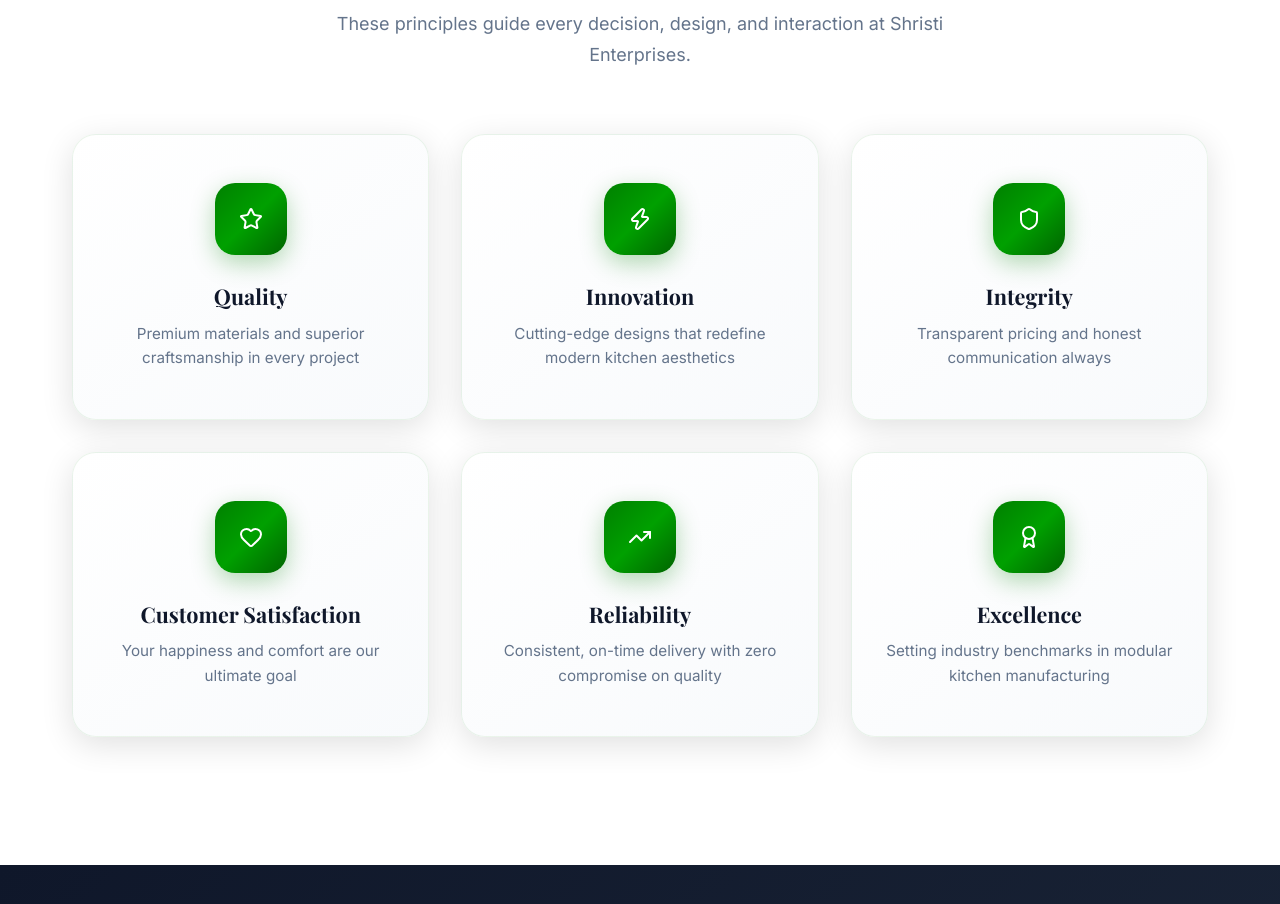
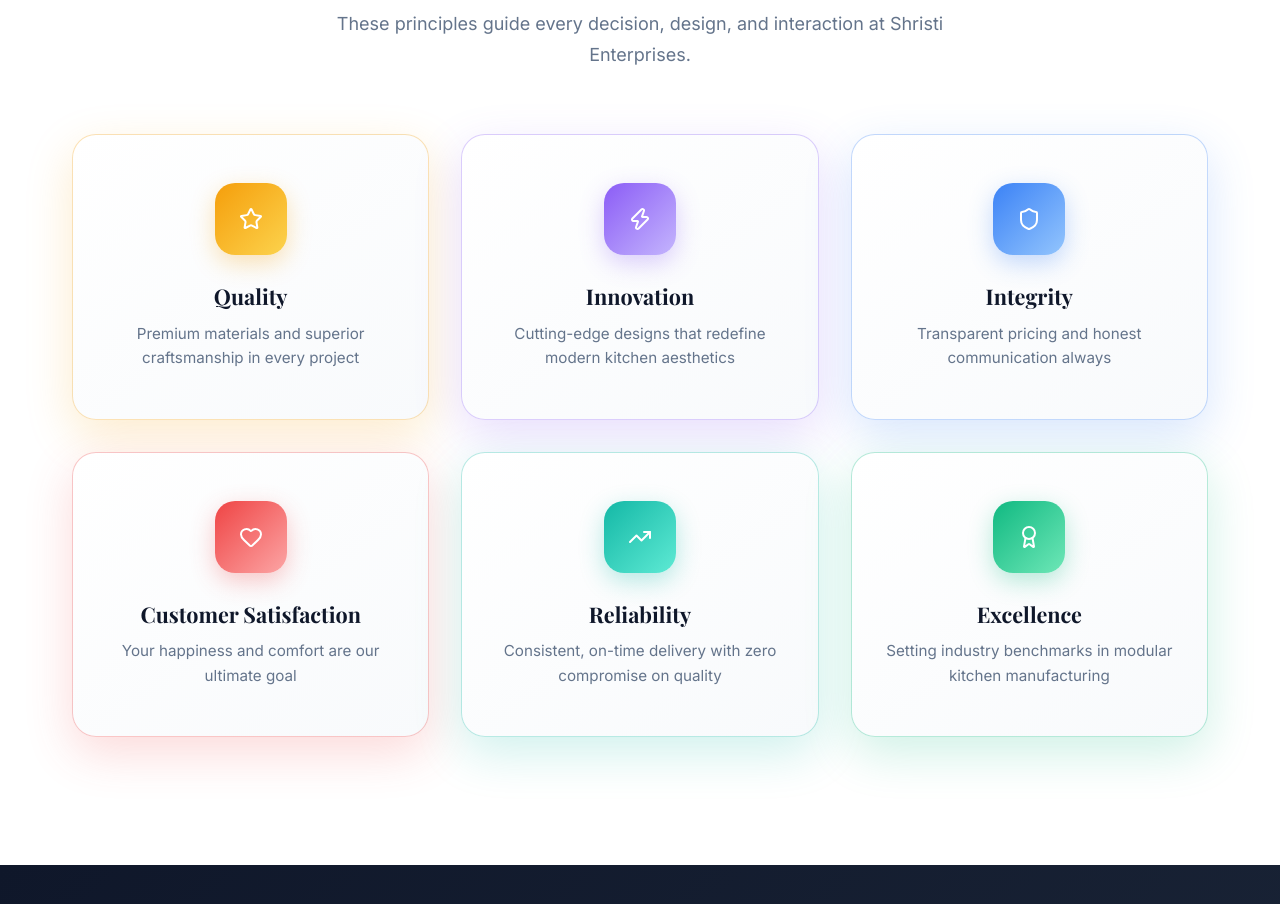
Before and after one commit to Eshbanoliver/shristienterprises, a React (Vite) app: page / in a window 1280 px wide. Shown: the part 5360-6264 px from the top of the page. Built offline with nearby package versions, Linux system fonts and the light colour scheme; a web font is replaced by a local one.

Commit message:
updated files

```diff
--- a/src/pages/Home.css
+++ b/src/pages/Home.css
@@ -515,6 +515,42 @@
   line-height: 1.6;
 }
 
+/* Card 1: Quality (Yellow/Gold) */
+.value-card--0, .value-card--0:hover { box-shadow: 0 16px 48px rgba(245, 158, 11, 0.2); border-color: rgba(245, 158, 11, 0.3); }
+.value-card--0::before { background: linear-gradient(135deg, #f59e0b, #fcd34d); }
+.value-card--0 .value-card__icon { background: linear-gradient(135deg, #f59e0b, #fcd34d); box-shadow: 0 8px 24px rgba(245, 158, 11, 0.3); }
+.value-card--0:hover .value-card__title { color: #d97706; }
+
+/* Card 2: Innovation (Purple) */
+.value-card--1, .value-card--1:hover { box-shadow: 0 16px 48px rgba(139, 92, 246, 0.2); border-color: rgba(139, 92, 246, 0.3); }
+.value-card--1::before { background: linear-gradient(135deg, #8b5cf6, #c4b5fd); }
+.value-card--1 .value-card__icon { background: linear-gradient(135deg, #8b5cf6, #c4b5fd); box-shadow: 0 8px 24px rgba(139, 92, 246, 0.3); }
+.value-card--1:hover .value-card__title { color: #7c3aed; }
+
+/* Card 3: Integrity (Blue) */
+.value-card--2, .value-card--2:hover { box-shadow: 0 16px 48px rgba(59, 130, 246, 0.2); border-color: rgba(59, 130, 246, 0.3); }
+.value-card--2::before { background: linear-gradient(135deg, #3b82f6, #93c5fd); }
+.value-card--2 .value-card__icon { background: linear-gradient(135deg, #3b82f6, #93c5fd); box-shadow: 0 8px 24px rgba(59, 130, 246, 0.3); }
+.value-card--2:hover .value-card__title { color: #2563eb; }
+
+/* Card 4: Customer Satisfaction (Pink/Red) */
+.value-card--3, .value-card--3:hover { box-shadow: 0 16px 48px rgba(239, 68, 68, 0.2); border-color: rgba(239, 68, 68, 0.3); }
+.value-card--3::before { background: linear-gradient(135deg, #ef4444, #fca5a5); }
+.value-card--3 .value-card__icon { background: linear-gradient(135deg, #ef4444, #fca5a5); box-shadow: 0 8px 24px rgba(239, 68, 68, 0.3); }
+.value-card--3:hover .value-card__title { color: #dc2626; }
+
+/* Card 5: Reliability (Teal) */
+.value-card--4, .value-card--4:hover { box-shadow: 0 16px 48px rgba(20, 184, 166, 0.2); border-color: rgba(20, 184, 166, 0.3); }
+.value-card--4::before { background: linear-gradient(135deg, #14b8a6, #5eead4); }
+.value-card--4 .value-card__icon { background: linear-gradient(135deg, #14b8a6, #5eead4); box-shadow: 0 8px 24px rgba(20, 184, 166, 0.3); }
+.value-card--4:hover .value-card__title { color: #0d9488; }
+
+/* Card 6: Excellence (Emerald) */
+.value-card--5, .value-card--5:hover { box-shadow: 0 16px 48px rgba(16, 185, 129, 0.2); border-color: rgba(16, 185, 129, 0.3); }
+.value-card--5::before { background: linear-gradient(135deg, #10b981, #6ee7b7); }
+.value-card--5 .value-card__icon { background: linear-gradient(135deg, #10b981, #6ee7b7); box-shadow: 0 8px 24px rgba(16, 185, 129, 0.3); }
+.value-card--5:hover .value-card__title { color: #059669; }
+
 /* ── WHY CHOOSE US ─────────────────────────────────────────────── */
 .why-section {
   position: relative;
--- a/src/pages/Home.tsx
+++ b/src/pages/Home.tsx
@@ -376,7 +376,7 @@ const Home: React.FC = () => {
             {coreValues.map((v, i) => (
               <motion.div
                 key={v.title}
-                className="value-card"
+                className={`value-card value-card--${i}`}
                 initial={{ opacity: 0, scale: 0.9 }}
                 whileInView={{ opacity: 1, scale: 1 }}
                 viewport={{ once: true }}
```
